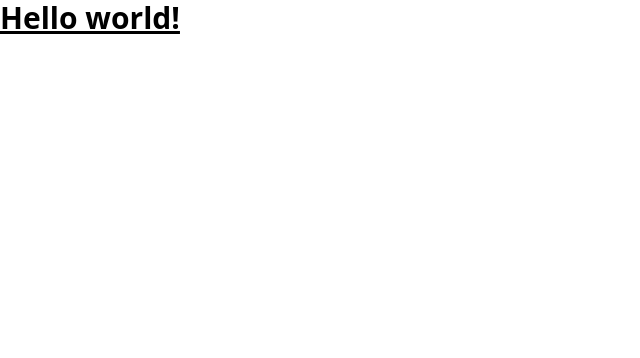
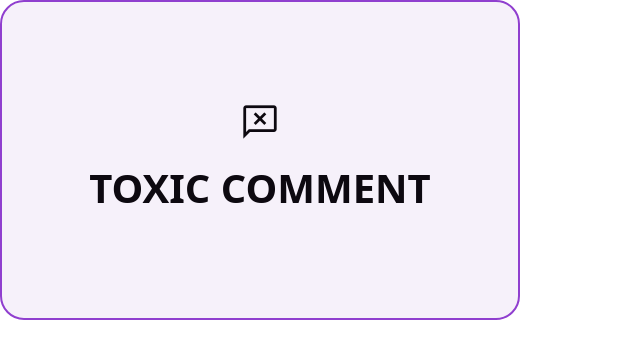
Before and after one commit to rockyroed/dbhcab-smote-react, a React (Vite) app: page / in a window 1280 px wide. Shown: the top 358 px of the page, without its empty margins (0-640 px from the left). Built offline with nearby package versions, Linux system fonts and the light colour scheme.

Commit message:
Add classifier button component

```diff
--- a/index.html
+++ b/index.html
@@ -3,6 +3,7 @@
   <head>
     <meta charset="UTF-8" />
     <meta name="viewport" content="width=device-width, initial-scale=1.0" />
+    <link rel="stylesheet" href="https://fonts.googleapis.com/css2?family=Material+Symbols+Outlined:opsz,wght,FILL,GRAD@24,400,0,0" />
     <title>DBHCAB-SMOTE</title>
   </head>
   <body>
--- a/src/App.jsx
+++ b/src/App.jsx
@@ -1,5 +1,11 @@
+import Classifier from "@/components/Button/Classifier";
+
 const App = () => {
-	return <h1 className="text-3xl font-bold underline">Hello world!</h1>;
+	return (
+		<div>
+			<Classifier icon="chat_error" classifier="TOXIC COMMENT"/>
+		</div>
+	)
 };
 
 export default App;
--- /dev/null
+++ b/src/components/Button/Classifier/index.jsx
@@ -0,0 +1,10 @@
+const Index = ({ icon, classifier }) => {
+	return (
+		<div className="border-primary-100 bg-background-100 text-text-100 hover:bg-primary-100 hover:text-white cursor-pointer border-2 w-[520px] h-[320px] rounded-[24px] flex flex-col gap-y-[16px] justify-center items-center">
+			<span class="material-symbols-outlined text-[40px]">{icon}</span>
+			<h1 className="font-semibold text-[40px]">{classifier}</h1>
+		</div>
+	);
+};
+
+export default Index;
```
